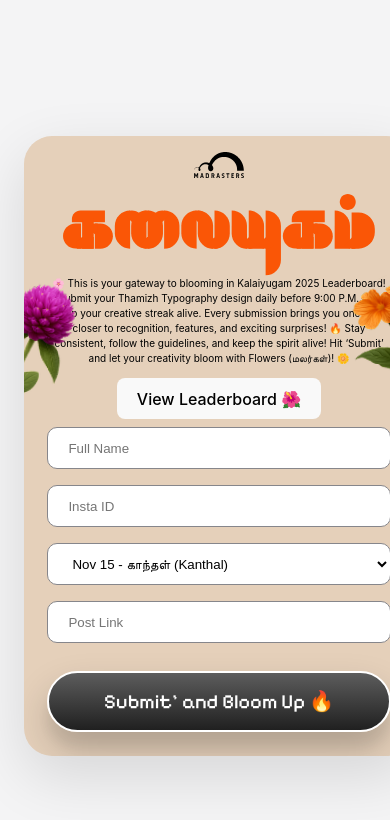
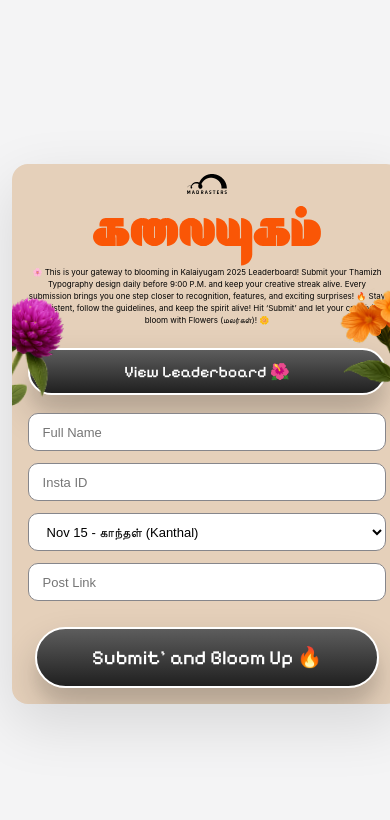
Before and after one commit to madrastersinfo-design/kalaiyugam2025_leaderboard, a React (Vite) app: page / in a window 390 px wide. Shown: the top 820 px of the page. Built offline with nearby package versions, Linux system fonts and the light colour scheme.

Commit message:
updated new code

```diff
--- a/src/App.css
+++ b/src/App.css
@@ -622,3 +622,245 @@ html, body {
     background: #ffedd5;
     color: #9a3412;
 }
+
+/* Navigation Button Styles */
+.leaderboard-nav-button {
+    background: linear-gradient(180deg, rgba(93, 93, 93, 1) 0%, rgba(32, 32, 32, 1) 100%);
+    color: #FFFFFF;
+    font-size: 1.25rem;
+    font-family: 'Pixelify Sans', cursive;
+    padding: 16px 32px;
+    border-radius: 50px;
+    border: 2px solid white;
+    font-weight: 500;
+    cursor: pointer;
+    display: flex;
+    align-items: center;
+    gap: 8px;
+    transition: all 0.3s ease;
+    outline: none;
+    box-shadow: 0 19px 38px rgba(0, 0, 0, 0.20), 0 15px 12px rgba(0, 0, 0, 0.05);
+    width: 88%;
+    max-width: 400px;
+    justify-content: center;
+    margin-top: 20px;
+    margin-bottom: 12px;
+}
+
+.leaderboard-nav-button:hover {
+    transform: translateY(-2px);
+    outline: none;
+    box-shadow: 0 19px 38px rgba(0, 0, 0, 0.20), 0 15px 12px rgba(0, 0, 0, 0.11);
+}
+
+/* Desktop Styles - Larger width for leaderboard */
+@media screen and (min-width: 769px) {
+    .background.leaderboard-page {
+        max-width: 650px;
+    }
+}
+
+/* Mobile Responsive Styles */
+@media screen and (max-width: 768px) {
+    .page {
+        padding: 16px;
+    }
+
+    .background {
+        max-width: 100%;
+        border-radius: 20px;
+        padding-bottom: 20px;
+    }
+
+    .background .brand-logo {
+        height: 22px;
+        margin-top: 12px;
+        margin-bottom: 6px;
+    }
+
+    .background .title-logo {
+        height: 70px;
+        margin-top: 6px;
+        min-width: 120px;
+    }
+
+    .background .subText {
+        font-size: 9px;
+        margin-bottom: 10px;
+        width: 90%;
+    }
+
+    .background input[type=text],
+    .background select {
+        width: 90%;
+        height: 40px;
+        padding: 10px 16px;
+        margin: 6px 0;
+        font-size: 14px;
+    }
+
+    .level-up-button,
+    .leaderboard-nav-button {
+        width: 90%;
+        padding: 14px 24px;
+        font-size: 1.1rem;
+        margin-top: 16px;
+    }
+
+    .leaderboard-card {
+        width: 90%;
+        padding: 20px 20px 24px;
+        border-radius: 32px;
+        margin-bottom: 24px;
+    }
+
+    .leaderboard-title {
+        font-size: 22px;
+    }
+
+    .leaderboard-list {
+        max-height: 400px;
+        padding-right: 8px;
+    }
+
+    .leaderboard-row {
+        padding: 10px 0;
+        gap: 12px;
+    }
+
+    .leaderboard-card .profile-name {
+        font-size: 15px;
+    }
+
+    .leaderboard-card .profile-handle,
+    .leaderboard-card .profile-level {
+        font-size: 11px;
+        padding: 3px 8px;
+    }
+
+    .day-status-row {
+        gap: 6px;
+        margin-top: 4px;
+    }
+
+    .day-status-box {
+        padding: 3px 8px;
+        font-size: 11px;
+    }
+
+    .leaderboard-row-accent__emoji {
+        font-size: 20px;
+    }
+
+    .flower-left,
+    .flower-right {
+        width: 80px;
+    }
+
+    .flower-left {
+        top: 15%;
+        transform: translateX(-15%) rotate(-2deg);
+    }
+
+    .flower-right {
+        top: 15%;
+        transform: translateX(15%) rotate(2deg);
+    }
+
+    .success-modal {
+        padding: 24px 24px;
+        max-width: 320px;
+    }
+
+    .success {
+        font-size: 22px;
+        margin-bottom: 12px;
+    }
+
+    .textModal {
+        font-size: 14px;
+    }
+
+    .subTextModal {
+        font-size: 11px;
+    }
+}
+
+@media screen and (max-width: 480px) {
+    .page {
+        padding: 12px;
+    }
+
+    .background {
+        border-radius: 16px;
+        padding-bottom: 16px;
+    }
+
+    .background .brand-logo {
+        height: 20px;
+        margin-top: 10px;
+    }
+
+    .background .title-logo {
+        height: 60px;
+        min-width: 100px;
+    }
+
+    .background .subText {
+        font-size: 8px;
+        width: 92%;
+    }
+
+    .background input[type=text],
+    .background select {
+        width: 92%;
+        height: 38px;
+        padding: 8px 14px;
+        font-size: 13px;
+    }
+
+    .level-up-button,
+    .leaderboard-nav-button {
+        width: 92%;
+        padding: 12px 20px;
+        font-size: 1rem;
+        margin-top: 12px;
+    }
+
+    .leaderboard-card {
+        width: 92%;
+        padding: 16px 16px 20px;
+        border-radius: 24px;
+    }
+
+    .leaderboard-title {
+        font-size: 20px;
+    }
+
+    .leaderboard-list {
+        max-height: 450px;
+    }
+
+    .leaderboard-card .profile-name {
+        font-size: 14px;
+    }
+
+    .day-status-box {
+        padding: 2px 6px;
+        font-size: 10px;
+    }
+
+    .flower-left,
+    .flower-right {
+        width: 60px;
+    }
+
+    .success-modal {
+        padding: 20px 20px;
+        max-width: 280px;
+    }
+
+    .success {
+        font-size: 20px;
+    }
+}
--- a/src/Leaderboard.tsx
+++ b/src/Leaderboard.tsx
@@ -1,4 +1,5 @@
 import { useEffect, useState } from "react";
+import { useNavigate } from "react-router-dom";
 import BrandLogo from "./assets/madrasters-logo.svg";
 import TitleLogo from "./assets/kalaiyugam.svg";
 import FlowerLeft from "./assets/mara.png";
@@ -19,6 +20,7 @@ type LeaderboardEntry = {
 const Leaderboard = () => {
     const [leaderboardData, setLeaderboardData] = useState<LeaderboardEntry[]>([]);
     const [isLoading, setIsLoading] = useState(true);
+    const navigate = useNavigate();
 
     const GOOGLE_SCRIPT_URL =
         "https://script.google.com/macros/s/AKfycby7CSkz1Ib5z3gSH9nuNUj3HMPsoYt2e5tgLS5xYdzPwjRTfa88cN9aEQM1GX3wCbQw/exec";
@@ -31,13 +33,13 @@ const Leaderboard = () => {
                 setIsLoading(true);
 
                 const response = await fetch(GOOGLE_SCRIPT_URL);
-                const json = await response.json();
+                const json = await response.json() as { data: LeaderboardEntry[] };
 
                 // 🔥 FIX: Convert validDays & invalidDays to numbers
-                const normalized = json.data.map((u: any) => ({
+                const normalized = json.data.map((u) => ({
                     ...u,
-                    validDays: u.validDays.map((d: any) => Number(d)),
-                    invalidDays: u.invalidDays.map((d: any) => Number(d)),
+                    validDays: u.validDays.map((d) => Number(d)),
+                    invalidDays: u.invalidDays.map((d) => Number(d)),
                 }));
 
                 setLeaderboardData(normalized);
@@ -77,7 +79,7 @@ const Leaderboard = () => {
     if (isLoading) {
         return (
             <div className="page">
-                <div className="background">
+                <div className="background leaderboard-page">
                     <img className="flower-left" src={FlowerLeft} alt="" />
                     <img className="flower-right" src={FlowerRight} alt="" />
                     <img className="brand-logo" src={BrandLogo} alt="" />
@@ -92,11 +94,19 @@ const Leaderboard = () => {
 
     return (
         <div className="page">
-            <div className="background">
+            <div className="background leaderboard-page">
                 <img className="flower-left" src={FlowerLeft} />
                 <img className="flower-right" src={FlowerRight} />
                 <img className="brand-logo" src={BrandLogo} />
                 <img className="title-logo" src={TitleLogo} />
+
+                <button
+                    type="button"
+                    className="leaderboard-nav-button"
+                    onClick={() => navigate('/')}
+                >
+                    Submit Entry 🌸
+                </button>
 
                 <div className="leaderboard-card">
                     <div className="leaderboard-card-header">
@@ -133,9 +143,8 @@ const Leaderboard = () => {
                                                     </span>
 
                                                     <span
-                                                        className={`profile-level level-chip ${
-                                                            displayLevel === 1 ? "level-1" : "level-2"
-                                                        }`}
+                                                        className={`profile-level level-chip ${displayLevel === 1 ? "level-1" : "level-2"
+                                                            }`}
                                                     >
                                                         {displayLevel === 1 ? "Level 01" : "Level 02"}
                                                     </span>
```
